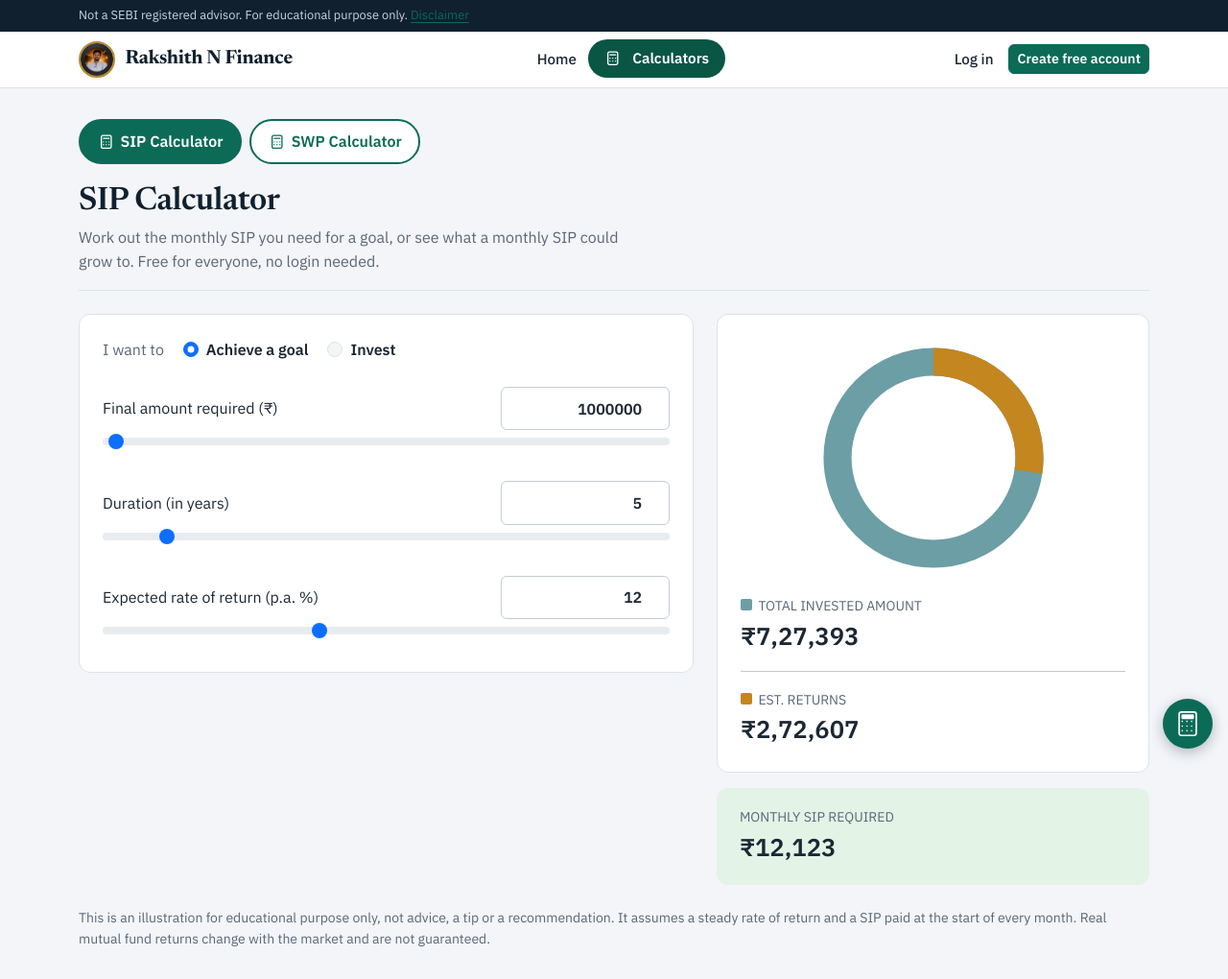
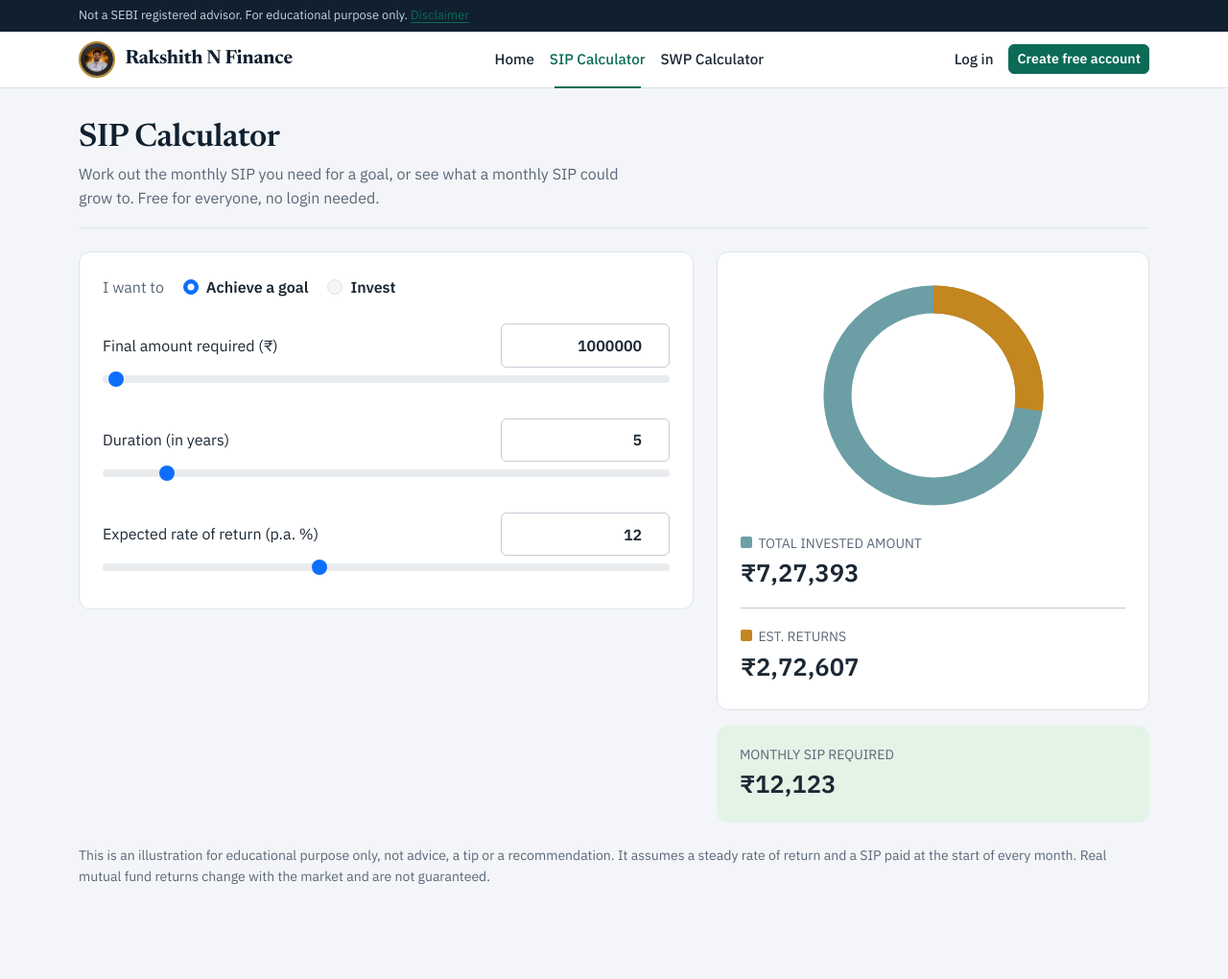
Before and after one commit to purnesh2003/RNF-Final, a Flask app: page /sip-calculator in a window 1280 px wide. Shown: the top 1020 px of the page at 96% size. Run offline with Flask 3, Linux system fonts and the light colour scheme; some libraries are stand-ins or nearby versions.

Commit message:
Calculator tabs as normal menu tabs, remove corner button

```diff
--- a/app/static/style.css
+++ b/app/static/style.css
@@ -377,21 +377,7 @@ img, video { max-width: 100%; height: auto; }
 .mu-pre{white-space:pre-wrap;font-family:inherit;font-size:.85rem;margin:6px 0 0}
 .footer-legal a { color: inherit; text-decoration: underline; }
 
-/* SIP Calculator: a big, always-visible tab in the menu and a button on the home page */
-.site-header .nav-link.nav-calc { background: var(--green); color: #fff; font-weight: 700; border-radius: 999px; padding: .5rem 1.05rem; margin: 0 .25rem; display: inline-flex; align-items: center; gap: .4rem; }
-.site-header .nav-link.nav-calc:hover, .site-header .nav-link.nav-calc.active { background: var(--green-2); color: #fff; }
-.site-header .nav-link.nav-calc::after { display: none; }
-.btn-calc { background: var(--brass); color: #fff; border: 0; font-weight: 700; }
-.btn-calc:hover { filter: brightness(.92); color: #fff; }
-.btn-calc .i, .nav-calc .i { width: 1.15em; height: 1.15em; margin-right: .35rem; }
-
-/* Calculator tabs (SIP | SWP) and the SWP page */
-.calc-tabs { display: flex; gap: .5rem; flex-wrap: wrap; margin-bottom: 1.2rem; }
-.calc-tab { display: inline-flex; align-items: center; gap: .4rem; padding: .55rem 1.1rem; border-radius: 999px; font-weight: 700; text-decoration: none;
-            color: var(--green); background: var(--surface); border: 2px solid var(--green); }
-.calc-tab:hover { background: var(--green-tint); color: var(--green-2); }
-.calc-tab.active { background: var(--green); color: #fff; }
-.calc-tab .i { width: 1.1em; height: 1.1em; }
+/* SWP calculator page */
 .swp-stats { display: grid; grid-template-columns: repeat(auto-fit, minmax(150px, 1fr)); gap: 1rem; }
 .swp-chart { width: 100%; height: 190px; display: block; background: #f7f9fb; border-radius: var(--r-sm); }
 .swp-table { max-height: 420px; overflow: auto; }
--- a/app/templates/base.html
+++ b/app/templates/base.html
@@ -69,7 +69,8 @@
       <div class="collapse navbar-collapse" id="navMenu">
         <ul class="navbar-nav mx-lg-auto">
           <li class="nav-item"><a class="nav-link{{ ' active' if ep == 'main.home' }}" href="{{ url_for('main.home') }}">Home</a></li>
-          <li class="nav-item"><a class="nav-link nav-calc{{ ' active' if ep in ('main.sip_calculator', 'main.swp_calculator') }}" href="{{ url_for('main.sip_calculator') }}"><svg class="i"><use href="#i-calc"/></svg>Calculators</a></li>
+          <li class="nav-item"><a class="nav-link{{ ' active' if ep == 'main.sip_calculator' }}" href="{{ url_for('main.sip_calculator') }}">SIP Calculator</a></li>
+          <li class="nav-item"><a class="nav-link{{ ' active' if ep == 'main.swp_calculator' }}" href="{{ url_for('main.swp_calculator') }}">SWP Calculator</a></li>
           {% if current_user.is_authenticated %}
           <li class="nav-item"><a class="nav-link{{ ' active' if ep == 'main.news' }}" href="{{ url_for('main.news') }}">News</a></li>
           <li class="nav-item"><a class="nav-link{{ ' active' if ep == 'main.mutual_funds' }}" href="{{ url_for('main.mutual_funds') }}">Mutual Funds</a></li>
@@ -130,12 +131,7 @@
   {% block content %}{% endblock %}
 </main>
 
-{% block fab %}<a href="{{ url_for('main.sip_calculator') }}" class="calc-float" title="SIP Calculator" aria-label="SIP Calculator">
-  <svg xmlns="http://www.w3.org/2000/svg" width="26" height="26" fill="currentColor" viewBox="0 0 16 16" aria-hidden="true">
-    <path d="M12 1a1 1 0 0 1 1 1v12a1 1 0 0 1-1 1H4a1 1 0 0 1-1-1V2a1 1 0 0 1 1-1zM4 0a2 2 0 0 0-2 2v12a2 2 0 0 0 2 2h8a2 2 0 0 0 2-2V2a2 2 0 0 0-2-2z"/>
-    <path d="M4 2.5a.5.5 0 0 1 .5-.5h7a.5.5 0 0 1 .5.5v2a.5.5 0 0 1-.5.5h-7a.5.5 0 0 1-.5-.5zm0 4a.5.5 0 1 1 1 0 .5.5 0 0 1-1 0m3 0a.5.5 0 1 1 1 0 .5.5 0 0 1-1 0m3 0a.5.5 0 1 1 1 0 .5.5 0 0 1-1 0m-6 3a.5.5 0 1 1 1 0 .5.5 0 0 1-1 0m3 0a.5.5 0 1 1 1 0 .5.5 0 0 1-1 0m3 0a.5.5 0 1 1 1 0 .5.5 0 0 1-1 0m-6 3a.5.5 0 1 1 1 0 .5.5 0 0 1-1 0m3 0a.5.5 0 1 1 1 0 .5.5 0 0 1-1 0m3 0a.5.5 0 1 1 1 0 .5.5 0 0 1-1 0"/>
-  </svg>
-</a>{% endblock %}
+{% block fab %}{% endblock %}
 
 <footer class="site-footer">
   <div class="container">
--- a/app/templates/sip.html
+++ b/app/templates/sip.html
@@ -1,7 +1,6 @@
 {% extends "base.html" %}
 {% block title %}SIP Calculator · {{ site_name }}{% endblock %}
 {% block content %}
-{% include "_calc_tabs.html" %}
 <div class="page-head"><div><h1>SIP Calculator</h1><p>Work out the monthly SIP you need for a goal, or see what a monthly SIP could grow to. Free for everyone, no login needed.</p></div></div>
 <div class="row g-4">
   <div class="col-lg-7">
--- a/app/templates/swp.html
+++ b/app/templates/swp.html
@@ -1,7 +1,6 @@
 {% extends "base.html" %}
 {% block title %}SWP Calculator · {{ site_name }}{% endblock %}
 {% block content %}
-{% include "_calc_tabs.html" %}
 <div class="page-head"><div><h1>SWP Calculator</h1><p>See how long a lump sum can fund a monthly withdrawal, and what is left at the end. No login needed.</p></div></div>
 <div class="row g-4">
   <div class="col-lg-6">
```
Also changed, not shown: tests/test_v27.py (+10 -10 lines).
